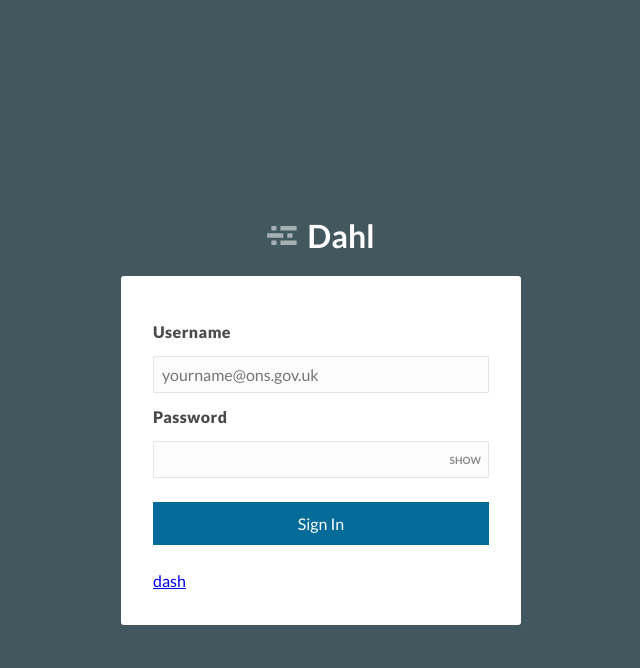
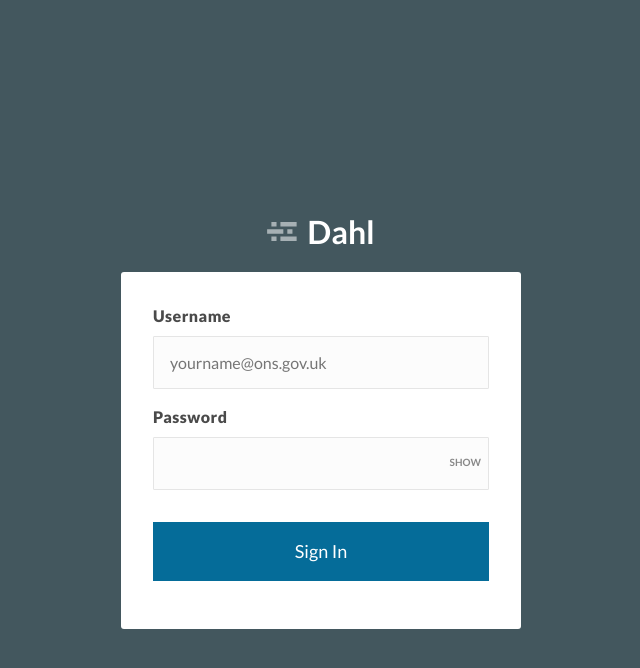
Before and after one commit to ONSdigital/eq-author-proto, a Jekyll site: the page built from index.html, in a window 1280 px wide. Shown: the top 668 px of the page, without its empty margins (319-959 px from the left). Built offline with Jekyll 4.4.1, drawn with Linux system fonts in a browser that asks for light colours.

Commit message:
add screen

```diff
--- a/css/style.scss
+++ b/css/style.scss
@@ -57,29 +57,32 @@ body, html {
   font-size: 1rem;
   color: #4A4A4A;
   letter-spacing: 0.46px;
-  margin:0.75rem 0;
+  margin:0;
 }
 
 .susi-inner input[type=text], .susi-inner input[type=password] {
   appearance:none;
-  padding: 0.5rem;
+  padding: 1rem;
   width:100%;
   background: #FCFCFC;
   border: 1px solid #E5E5E5;
   border-radius: 1px;
+  margin:0.5rem 0 1rem 0;
 }
 
-.susi-inner input[type=submit] {
+.susi-inner input[type=submit], a.cta {
   appearance:none;
   background: $ons-blue;
   border: none;
   color:white;
   text-align: center;
   display: block;
-  margin:1.5rem 0;
-  padding: 0.75rem;
+  margin:1rem 0;
+  padding: 1rem;
   width:100%;
   transition: all .3s;
+  text-decoration: none;
+  font-size: 18px;
 }
 
 .susi-inner input[type=submit]:active {
@@ -108,7 +111,7 @@ input:focus:-ms-input-placeholder { color:transparent; } /* IE 10+ */
 .password-toggle {
   position:absolute;
   right:8px;
-  top:12px;
+  top:26px;
   font-size:10px;
   font-weight: bold;
   color:#888;
@@ -153,6 +156,16 @@ input:focus:-ms-input-placeholder { color:transparent; } /* IE 10+ */
 .breadcrumb {
   background: #f2f2f2;
   padding:0.5rem;
+}
+
+.breadcrumb a {
+  color:#61BDE0;
+  text-decoration: none;
+  margin-right: 3px;
+}
+
+.line {
+  border-bottom: 1px solid #e8e8e8;
 }
 
 .breadcrumb div {
@@ -209,6 +222,11 @@ input:focus:-ms-input-placeholder { color:transparent; } /* IE 10+ */
 .canvas {
   padding:2rem;
   background: #EBF0F2;
+  position: relative;
+}
+
+.rel {
+  position: relative;
 }
 
 /* list */
@@ -238,6 +256,7 @@ input:focus:-ms-input-placeholder { color:transparent; } /* IE 10+ */
 
 .t-row td {
   padding:1.25rem 1rem;
+  font-size:1rem;
 }
 
 td a {
@@ -310,3 +329,50 @@ tr.table-header {
   display: none;
   opacity:0;
 }
+
+.add-survey {
+  background: white;
+  width:280px;
+  padding:2rem;
+}
+
+.create {
+  width:420px;
+  margin:1rem auto;
+  text-align: center;
+}
+
+.create h1 {
+  font-size:32px;
+  font-weight: 400;
+  color: #4A4A4A;
+  margin-top:0;
+}
+
+.create-inner {
+  padding:2.5rem;
+  background: white;
+  border-radius:4px;
+  border:1px solid #e7e7e7;
+}
+
+.create label {
+  display:block;
+  font-weight: 400;
+  text-align: left;
+  font-size:18px;
+}
+
+.create input[type=text] {
+  width:100%;
+  padding:1rem;
+  margin:0.5rem 0 1rem 0;
+  background: #fcfcfc;
+  border:1px solid #e8e8e8;
+  border-radius: 3px;
+}
+
+a.cancel {
+  color:#61BDE0;
+  text-decoration: none;
+}
--- a/index.html
+++ b/index.html
@@ -13,7 +13,8 @@ layout: default
         <input type="password" autocomplete="off">
         <span class="password-toggle">SHOW</span>
       </div>
-      <input type="submit" value="Sign In"><a href="dashboard.html">dash</a>
+      <!--<input type="submit" value="Sign In">-->
+      <a href="dashboard.html" class="cta">Sign In</a>
     </div>
   </div>
 </div>
```
Also changed, not shown: add.html (added, +38 -0 lines), dashboard.html (+7 -3 lines).
